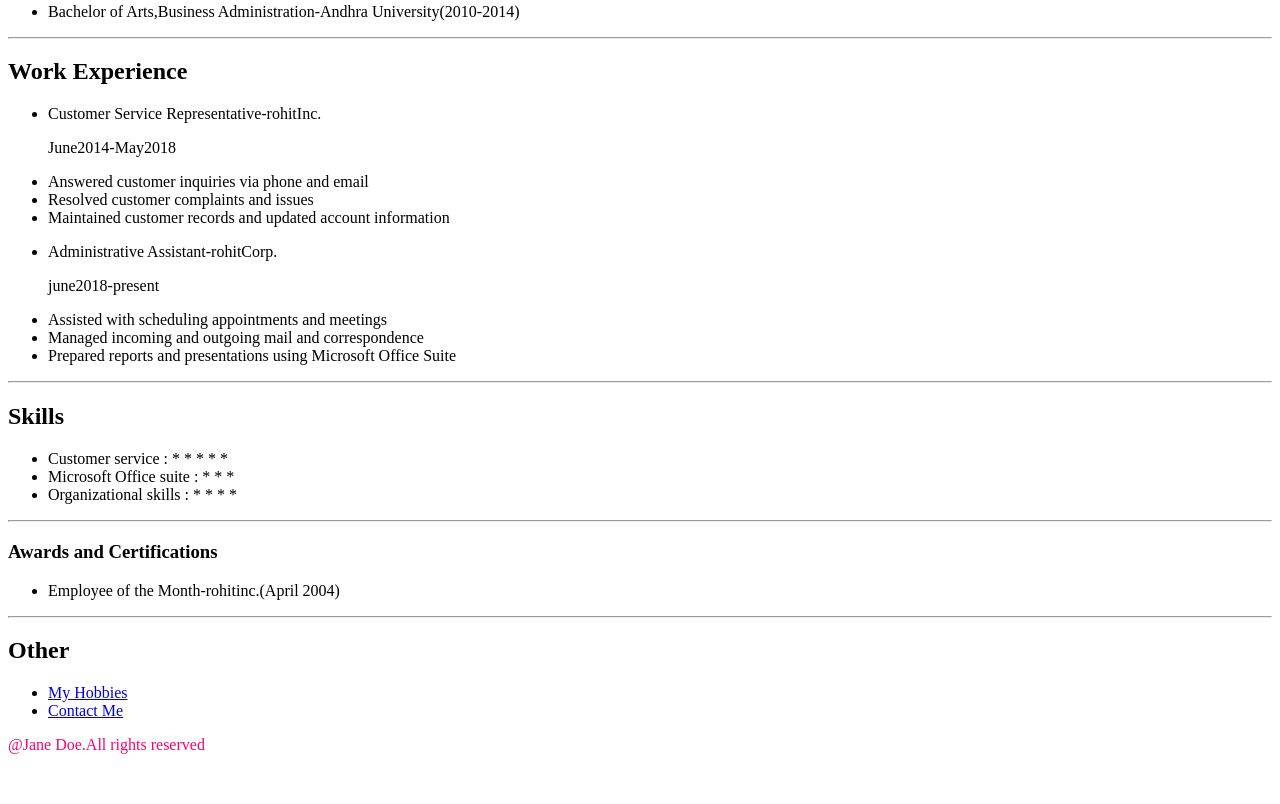
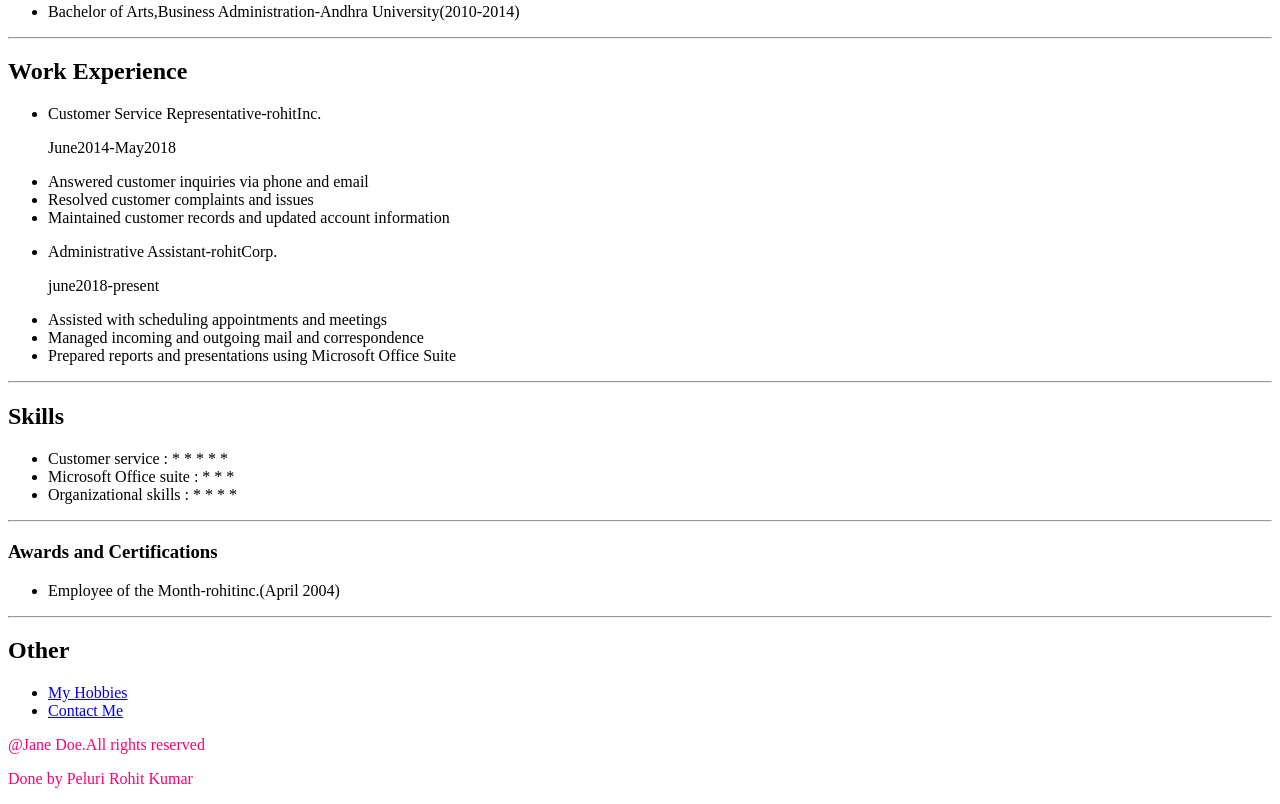
Before and after one commit to worldatfeet/html-rohit, a plain HTML site: page index.html in a window 1280 px wide. Shown: the part 434-1238 px from the top of the page. Before the commit the page ends 1204 px from the top, so only its background shows below. Drawn offline with Linux system fonts and the light colour scheme.

Commit message:
Update index.html

```diff
--- a/index.html
+++ b/index.html
@@ -52,5 +52,6 @@
     <li><a href="./Contactme.html">Contact Me</a></li>
 </ul>
 <p style="color:rgb(255, 0, 111)">@Jane Doe.All rights reserved</p>
+    <p style="color:rgb(255,0,111)">Done by Peluri Rohit Kumar</p>
     </body>
 </html>
```
